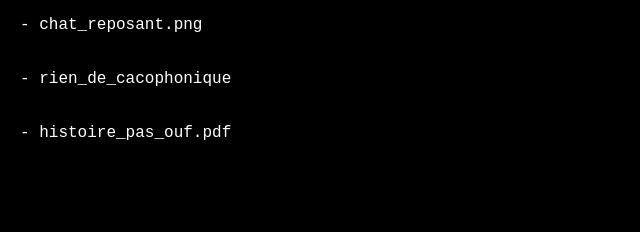
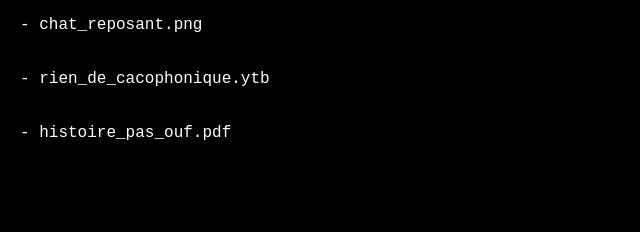
Before and after one commit to Rafricmak/rafricmak.github.io, a plain HTML site: page logs.html in a window 1280 px wide. Shown: the part 526-758 px from the top of the page, 0-640 px from the left. Drawn offline with Linux system fonts and the light colour scheme.

Commit message:
Update logs.html

```diff
--- a/logs.html
+++ b/logs.html
@@ -99,7 +99,7 @@
       <div>- troll.jpeg</div>
       <div>- chat_dynamisant.jpeg</div>
       <div>- chat_reposant.png</div>
-      <div>- rien_de_cacophonique</div>
+      <div>- rien_de_cacophonique.ytb</div>
       <div>- histoire_pas_ouf.pdf</div>
     </div>
 
@@ -119,7 +119,7 @@
       "troll.jpeg": "https://i.imgur.com/ty2FOf0.jpeg",
       "chat_dynamisant.jpeg": "https://i.imgur.com/ST9BpFR.jpeg",
       "chat_reposant.png": "https://i.imgur.com/d8w0U4J.jpeg",
-      "rien_de_cacophonique": "https://youtube.com/playlist?list=PLuonf0zETMT692stRT9mWzStWQEZsOf9z",
+      "rien_de_cacophonique.ytb": "https://youtube.com/playlist?list=PLuonf0zETMT692stRT9mWzStWQEZsOf9z",
       "histoire_pas_ouf.pdf": "https://www.dropbox.com/scl/fi/uei4bahhwogyq811nmbbl/La-maladie-des-cauchemars.pdf?rlkey=riaajded9ewqkhqtkuungixa4&raw=1"
     };
 
```
